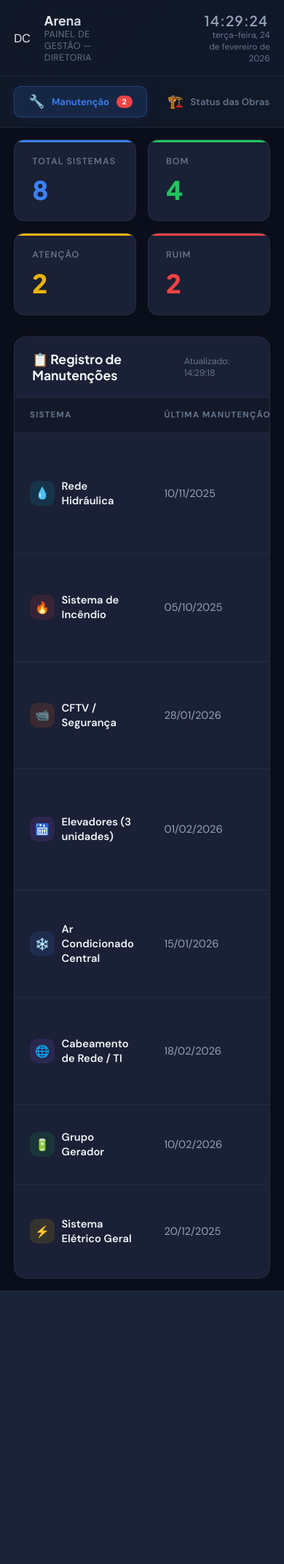
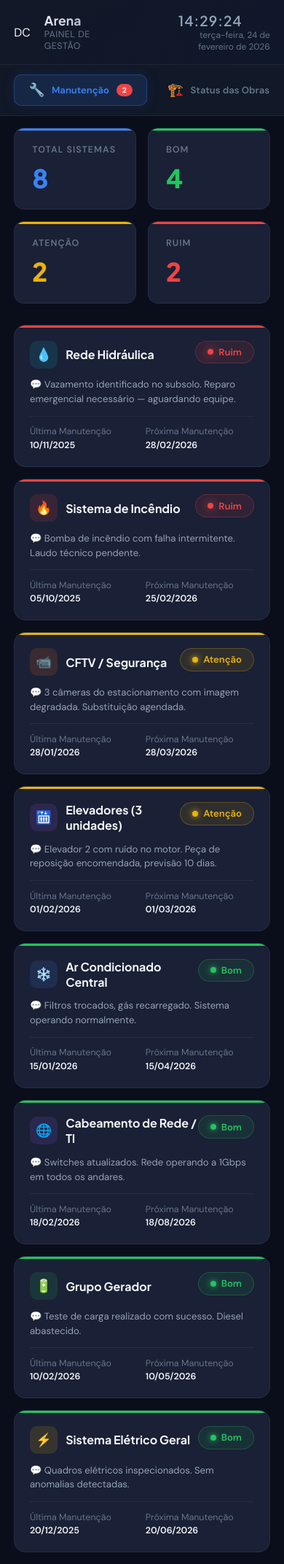
Before and after one commit to Victor-Fiuza/dashboard-gestao-obras-facilities-ti-vf, a PHP site: page / in a window 390 px wide. Shown: the whole page at 73% size. Before the commit the page ends 1768 px from the top, so only its background shows below. Run offline with PHP 8.4, Linux system fonts and the light colour scheme; data comes from the database, SQL or seed files in the repository.

Commit message:
Update index.php

```diff
--- a/index.php
+++ b/index.php
@@ -3,7 +3,7 @@
 <head>
 <meta charset="UTF-8">
 <meta name="viewport" content="width=device-width, initial-scale=1.0">
-<title>Dashboard Arena </title>
+<title>Dashboard Arena BRB</title>
 <link href="https://fonts.googleapis.com/css2?family=DM+Sans:wght@400;500;600;700&family=Plus+Jakarta+Sans:wght@300;400;500;600;700;800&display=swap" rel="stylesheet">
 <style>
   :root {
@@ -97,7 +97,10 @@
 
   .stats-row { display: grid; grid-template-columns: repeat(auto-fit, minmax(220px, 1fr)); gap: 1rem; margin-bottom: 1.8rem; }
 
-  .stat-card { background: var(--bg-card); border: 1px solid var(--border); border-radius: 14px; padding: 1.3rem 1.5rem; position: relative; overflow: hidden; }
+  .stat-card { background: var(--bg-card); border: 1px solid var(--border); border-radius: 14px; padding: 1.3rem 1.5rem; position: relative; overflow: hidden; cursor: pointer; transition: all 0.3s ease; }
+  .stat-card:hover { transform: translateY(-2px); box-shadow: 0 4px 15px rgba(0,0,0,0.3); }
+  .stat-card.stat-active { border-color: rgba(255,255,255,0.2); box-shadow: 0 0 20px rgba(255,255,255,0.05); }
+  .stat-card.stat-dimmed { opacity: 0.4; }
   .stat-card::before { content: ''; position: absolute; top: 0; left: 0; right: 0; height: 3px; border-radius: 14px 14px 0 0; }
   .stat-card.green::before { background: var(--green); }
   .stat-card.yellow::before { background: var(--yellow); }
@@ -163,6 +166,23 @@
   .obra-detail-label { color: var(--text-muted); margin-bottom: 0.15rem; }
   .obra-detail-value { color: var(--text-primary); font-weight: 600; }
 
+  /* Cards de manutenção (visíveis apenas no mobile) */
+  .manut-cards-grid { display: none; grid-template-columns: 1fr; gap: 1rem; }
+  .manut-card { background: var(--bg-card); border: 1px solid var(--border); border-radius: 16px; padding: 1.3rem; transition: all 0.3s ease; position: relative; overflow: hidden; }
+  .manut-card::before { content: ''; position: absolute; top: 0; left: 0; right: 0; height: 3px; border-radius: 16px 16px 0 0; }
+  .manut-card.card-bom::before { background: var(--green); }
+  .manut-card.card-atencao::before { background: var(--yellow); }
+  .manut-card.card-ruim::before { background: var(--red); }
+  .manut-card-header { display: flex; justify-content: space-between; align-items: flex-start; margin-bottom: 0.8rem; }
+  .manut-card-system { display: flex; align-items: center; gap: 0.7rem; }
+  .manut-card-system .system-icon { width: 38px; height: 38px; border-radius: 10px; display: flex; align-items: center; justify-content: center; font-size: 1.1rem; flex-shrink: 0; }
+  .manut-card-name { font-family: 'Plus Jakarta Sans', sans-serif; font-size: 1rem; font-weight: 700; }
+  .manut-card-obs { font-size: 0.82rem; color: var(--text-secondary); margin: 0.6rem 0; line-height: 1.5; }
+  .manut-card-details { display: grid; grid-template-columns: 1fr 1fr; gap: 0.6rem; margin-top: 0.8rem; padding-top: 0.8rem; border-top: 1px solid var(--border); }
+  .manut-card-detail { font-size: 0.78rem; }
+  .manut-card-detail-label { color: var(--text-muted); margin-bottom: 0.15rem; }
+  .manut-card-detail-value { color: var(--text-primary); font-weight: 600; }
+
   @media (max-width: 768px) {
     .header { padding: 1rem 1.2rem; }
     .main { padding: 1rem 1.2rem; }
@@ -172,6 +192,9 @@
     .stats-row { grid-template-columns: repeat(2, 1fr); }
     .header-title { font-size: 1.1rem; }
     .clock { font-size: 1.2rem; }
+    /* Manutenção: tabela vira cards no mobile */
+    .table-container { display: none; }
+    .manut-cards-grid { display: grid; }
   }
 
   @media (min-width: 1920px) {
@@ -212,8 +235,8 @@
   <div class="header-left">
     <div class="logo-icon">DC</div>
     <div>
-      <div class="header-title">Arena </div>
-      <div class="header-subtitle">PAINEL DE GESTÃO — DIRETORIA</div>
+      <div class="header-title">Arena</div>
+      <div class="header-subtitle">PAINEL DE GESTÃO</div>
     </div>
   </div>
   <div class="header-right">
@@ -245,6 +268,7 @@
         </table>
       </div>
     </div>
+    <div class="manut-cards-grid" id="manutCardsGrid"></div>
   </div>
 
   <div class="tab-content" id="tab-obras">
@@ -289,6 +313,13 @@ document.querySelectorAll('.tab').forEach(tab => {
 function formatDate(d) { if (!d) return '—'; const [y, m, day] = d.split('-'); return `${day}/${m}/${y}`; }
 function escapeHtml(str) { if (!str) return ''; const div = document.createElement('div'); div.textContent = str; return div.innerHTML; }
 
+let manutFilterStatus = null; // null = sem filtro, 'Bom'/'Atenção'/'Ruim' = filtrado
+
+function setManutFilter(status) {
+  manutFilterStatus = manutFilterStatus === status ? null : status;
+  renderManut();
+}
+
 function renderManut() {
   const tbody = document.getElementById('manutTableBody');
   const bom = manutencoes.filter(m => m.status === 'Bom').length;
@@ -297,11 +328,15 @@ function renderManut() {
   const badge = document.getElementById('badgeManut');
   badge.textContent = ruim; badge.style.display = ruim > 0 ? 'inline' : 'none';
 
+  const activeClass = s => manutFilterStatus === s ? 'stat-active' : (manutFilterStatus ? 'stat-dimmed' : '');
+
   document.getElementById('manutStats').innerHTML = `
-    <div class="stat-card blue"><div class="stat-label">Total Sistemas</div><div class="stat-value">${manutencoes.length}</div></div>
-    <div class="stat-card green"><div class="stat-label">Bom</div><div class="stat-value">${bom}</div></div>
-    <div class="stat-card yellow"><div class="stat-label">Atenção</div><div class="stat-value">${atencao}</div></div>
-    <div class="stat-card red"><div class="stat-label">Ruim</div><div class="stat-value">${ruim}</div></div>`;
+    <div class="stat-card blue ${manutFilterStatus ? 'stat-dimmed' : ''}" onclick="setManutFilter(null)"><div class="stat-label">Total Sistemas</div><div class="stat-value">${manutencoes.length}</div></div>
+    <div class="stat-card green ${activeClass('Bom')}" onclick="setManutFilter('Bom')"><div class="stat-label">Bom</div><div class="stat-value">${bom}</div></div>
+    <div class="stat-card yellow ${activeClass('Atenção')}" onclick="setManutFilter('Atenção')"><div class="stat-label">Atenção</div><div class="stat-value">${atencao}</div></div>
+    <div class="stat-card red ${activeClass('Ruim')}" onclick="setManutFilter('Ruim')"><div class="stat-label">Ruim</div><div class="stat-value">${ruim}</div></div>`;
+
+  const filtered = manutFilterStatus ? manutencoes.filter(m => m.status === manutFilterStatus) : manutencoes;
 
   const icons = {'Ar Condicionado':'❄️','Elevador':'🛗','Elétric':'⚡','Hidr':'💧','Gerador':'🔋','CFTV':'📹','Segurança':'📹','Incêndio':'🔥','Rede':'🌐','TI':'🌐'};
   const colors = {'Ar Condicionado':'#3b82f6','Elevador':'#a855f7','Elétric':'#eab308','Hidr':'#06b6d4','Gerador':'#22c55e','CFTV':'#f97316','Segurança':'#f97316','Incêndio':'#ef4444','Rede':'#8b5cf6','TI':'#8b5cf6'};
@@ -309,9 +344,9 @@ function renderManut() {
   const getColor = n => { for (const [k,v] of Object.entries(colors)) if (n.includes(k)) return v; return '#64748b'; };
   const statusClass = {'Bom':'status-bom','Atenção':'status-atencao','Ruim':'status-ruim'};
 
-  tbody.innerHTML = manutencoes.length === 0
+  tbody.innerHTML = filtered.length === 0
     ? '<tr><td colspan="5" style="text-align:center;padding:2rem;color:var(--text-muted)">Nenhuma manutenção cadastrada</td></tr>'
-    : manutencoes.map(m => `<tr>
+    : filtered.map(m => `<tr>
         <td><div class="system-name"><div class="system-icon" style="background:${getColor(m.sistema)}22;color:${getColor(m.sistema)}">${getIcon(m.sistema)}</div>${escapeHtml(m.sistema)}</div></td>
         <td class="date-cell">${formatDate(m.ultima_manutencao)}</td>
         <td><span class="status-badge ${statusClass[m.status]||''}"><span class="status-dot"></span>${m.status}</span></td>
@@ -319,7 +354,34 @@ function renderManut() {
         <td class="date-cell">${formatDate(m.proxima_manutencao)}</td>
       </tr>`).join('');
 
+  // Cards para visualização mobile
+  const cardStatusClass = {'Bom':'card-bom','Atenção':'card-atencao','Ruim':'card-ruim'};
+  const cardsGrid = document.getElementById('manutCardsGrid');
+  cardsGrid.innerHTML = filtered.length === 0
+    ? '<div style="text-align:center;padding:2rem;color:var(--text-muted)">Nenhuma manutenção cadastrada</div>'
+    : filtered.map(m => `<div class="manut-card ${cardStatusClass[m.status]||''}">
+        <div class="manut-card-header">
+          <div class="manut-card-system">
+            <div class="system-icon" style="background:${getColor(m.sistema)}22;color:${getColor(m.sistema)}">${getIcon(m.sistema)}</div>
+            <div class="manut-card-name">${escapeHtml(m.sistema)}</div>
+          </div>
+          <span class="status-badge ${statusClass[m.status]||''}"><span class="status-dot"></span>${m.status}</span>
+        </div>
+        ${m.observacao?`<div class="manut-card-obs">💬 ${escapeHtml(m.observacao)}</div>`:''}
+        <div class="manut-card-details">
+          <div class="manut-card-detail"><div class="manut-card-detail-label">Última Manutenção</div><div class="manut-card-detail-value">${formatDate(m.ultima_manutencao)}</div></div>
+          <div class="manut-card-detail"><div class="manut-card-detail-label">Próxima Manutenção</div><div class="manut-card-detail-value">${formatDate(m.proxima_manutencao)}</div></div>
+        </div>
+      </div>`).join('');
+
   document.getElementById('lastUpdate').textContent = `Atualizado: ${new Date().toLocaleTimeString('pt-BR')}`;
+}
+
+let obrasFilterStatus = null; // null = sem filtro, 'Concluída'/'Em Andamento'/'Planejamento'
+
+function setObrasFilter(status) {
+  obrasFilterStatus = obrasFilterStatus === status ? null : status;
+  renderObras();
 }
 
 function renderObras() {
@@ -329,18 +391,24 @@ function renderObras() {
   const emAndamento = obras.filter(o => !['Concluída','Planejamento'].includes(o.fase)).length;
   const planej = obras.filter(o => o.fase === 'Planejamento').length;
 
+  const activeClass = s => obrasFilterStatus === s ? 'stat-active' : (obrasFilterStatus ? 'stat-dimmed' : '');
+
   document.getElementById('obrasStats').innerHTML = `
-    <div class="stat-card blue"><div class="stat-label">Total Obras</div><div class="stat-value">${total}</div></div>
-    <div class="stat-card green"><div class="stat-label">Concluídas</div><div class="stat-value">${concluidas}</div></div>
-    <div class="stat-card yellow"><div class="stat-label">Em Andamento</div><div class="stat-value">${emAndamento}</div></div>
-    <div class="stat-card red"><div class="stat-label">Planejamento</div><div class="stat-value">${planej}</div></div>`;
+    <div class="stat-card blue ${obrasFilterStatus ? 'stat-dimmed' : ''}" onclick="setObrasFilter(null)"><div class="stat-label">Total Obras</div><div class="stat-value">${total}</div></div>
+    <div class="stat-card green ${activeClass('Concluída')}" onclick="setObrasFilter('Concluída')"><div class="stat-label">Concluídas</div><div class="stat-value">${concluidas}</div></div>
+    <div class="stat-card yellow ${activeClass('Em Andamento')}" onclick="setObrasFilter('Em Andamento')"><div class="stat-label">Em Andamento</div><div class="stat-value">${emAndamento}</div></div>
+    <div class="stat-card red ${activeClass('Planejamento')}" onclick="setObrasFilter('Planejamento')"><div class="stat-label">Planejamento</div><div class="stat-value">${planej}</div></div>`;
+
+  const filtered = obrasFilterStatus === null ? obras
+    : obrasFilterStatus === 'Em Andamento' ? obras.filter(o => !['Concluída','Planejamento'].includes(o.fase))
+    : obras.filter(o => o.fase === obrasFilterStatus);
 
   const phaseClass = {'Fundação':'phase-fundacao','Estrutura':'phase-estrutura','Acabamento':'phase-acabamento','Concluída':'phase-concluida','Planejamento':'phase-planejamento'};
   const pColor = p => p >= 80 ? 'var(--green)' : p >= 50 ? 'var(--accent)' : p >= 25 ? 'var(--yellow)' : 'var(--red)';
 
-  grid.innerHTML = obras.length === 0
+  grid.innerHTML = filtered.length === 0
     ? '<div style="text-align:center;padding:2rem;color:var(--text-muted)">Nenhuma obra cadastrada</div>'
-    : obras.map(o => `<div class="obra-card">
+    : filtered.map(o => `<div class="obra-card">
         <div class="obra-header"><div><div class="obra-name">${escapeHtml(o.nome)}</div><div class="obra-location">📍 ${escapeHtml(o.localizacao)||'Local não informado'}</div></div><span class="obra-phase-badge ${phaseClass[o.fase]||''}">${o.fase}</span></div>
         <div class="progress-section"><div class="progress-info"><span class="progress-label">Progresso Geral</span><span class="progress-value" style="color:${pColor(o.progresso)}">${o.progresso}%</span></div><div class="progress-bar"><div class="progress-fill" style="width:${o.progresso}%;background:${pColor(o.progresso)}"></div></div></div>
         ${o.observacao?`<div style="font-size:0.82rem;color:var(--text-secondary);margin-top:0.6rem;line-height:1.5;">💬 ${escapeHtml(o.observacao)}</div>`:''}
```
